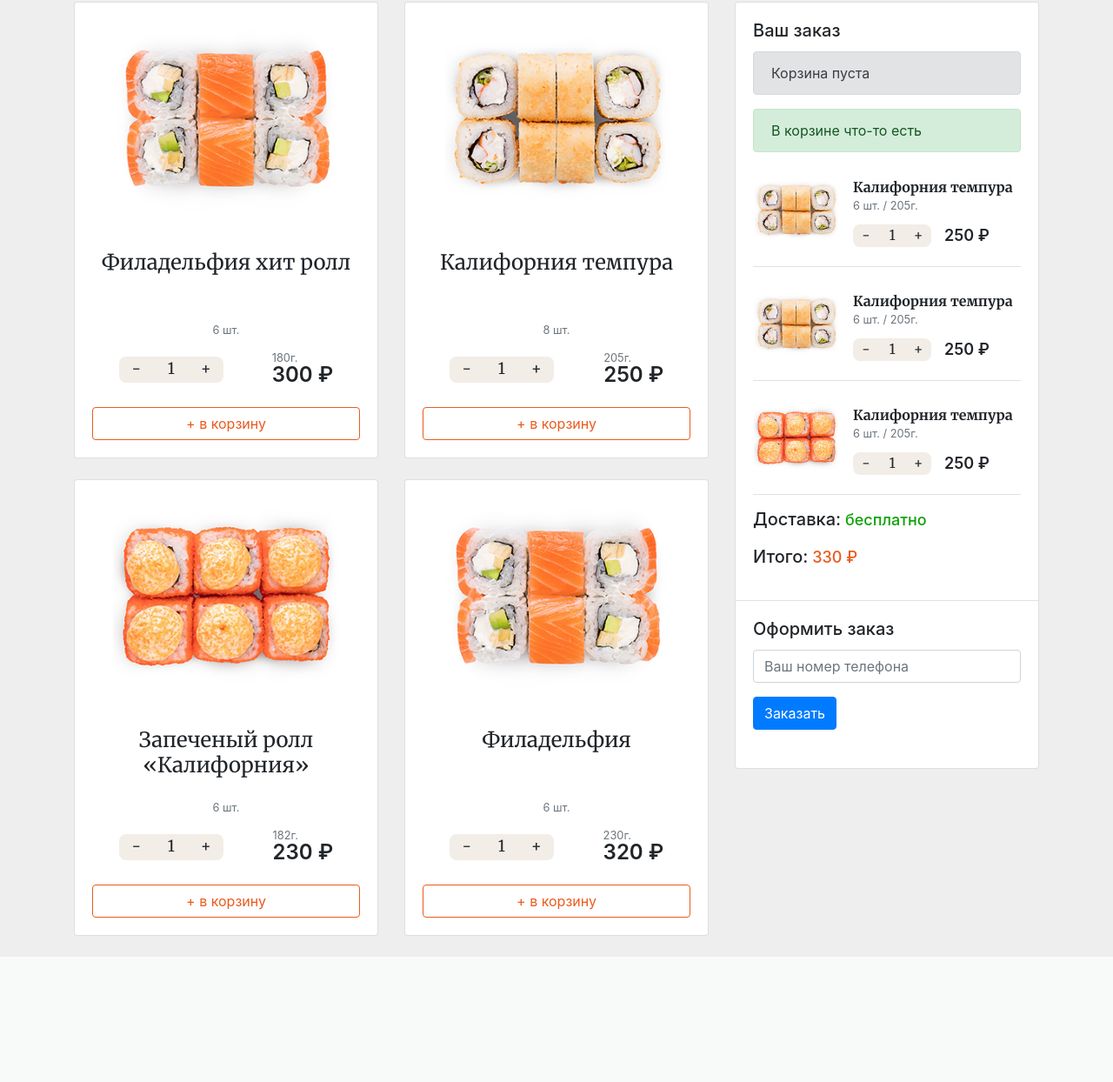
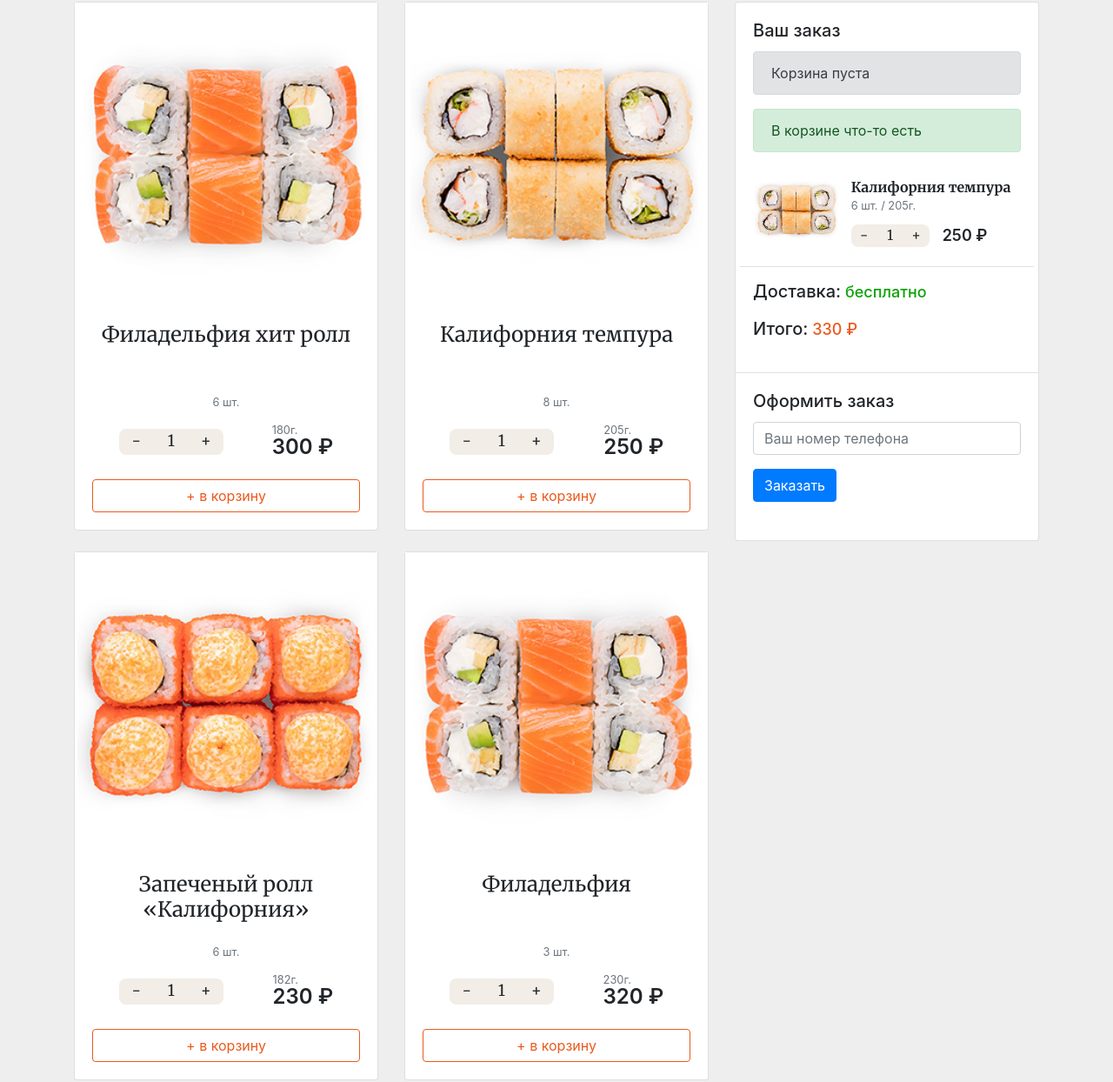
Before and after one commit to mindfling/Rolles-Shop-Star, a plain HTML site: page rolli-shop-start-project/index.html in a window 1280 px wide. Shown: the part 380-1624 px from the top of the page at 87% size. Before the commit the page ends 1528 px from the top, so only its background shows below. Drawn offline with Linux system fonts and the light colour scheme.

Commit message:
feat my html and css

```diff
--- a/rolli-shop-start-project/css/main.css
+++ b/rolli-shop-start-project/css/main.css
@@ -14,18 +14,12 @@ h3, h4 {
 }
 
 .product-img {
-	width: 265px;
+	/* width: 265px; */
+	width: 100%;
 	height: auto;
 	margin-left: auto;
 	margin-right: auto;
 	cursor: pointer;
-	transition: filter 500ms ease;
-	scale: 1;
-	filter: saturate(1);
-}
-.product-img:hover {
-	scale: 1;
-	filter: saturate(1.5);
 }
 
 .item-title {
@@ -98,6 +92,7 @@ h3, h4 {
 	line-height: 1;
 }
 
+.price__amount,
 .price__currency {
 	font-size: 1.5rem;
 	font-weight: 600;
@@ -172,10 +167,12 @@ h3, h4 {
 	font-weight: 500;
 }
 
+
 .delivery-cost {
 	color: orangered;
 }
 
+.delivery-free,
 .free {
 	color: #0EA107;
 }
@@ -185,6 +182,14 @@ h3, h4 {
 }
 
 .rouble {
+	color: #EB5A1E;
+}
+
+.rouble_black {
+	color: #111;
+}
+
+.rouble_red {
 	color: #EB5A1E;
 }
 
@@ -198,16 +203,11 @@ h3, h4 {
 
 
 .page {
-	/* border: 1px solid lawngreen; */
-	/* height: 100vh; */
-	background: linear-gradient();
-	background-color: dimgrey;
-	background-color: grey;
-	background-color: darkgrey;
-	background-color: lightgrey;
-	background-color: #eee;
+	background: #eee;
+	/* background: linear-gradient(45deg, #868686 0%, #e3e3e3 100%); */
 }
 
-.container {
-	/* border: 1px solid orange; */
+::selection {
+	background-color: dimgray;
+	color: #fff;
 }
--- a/rolli-shop-start-project/index.html
+++ b/rolli-shop-start-project/index.html
@@ -12,11 +12,11 @@
 	<link rel="stylesheet" href="css/main.css">
 	<!-- todo шрифты локально -->
 	<link href="https://fonts.googleapis.com/css?family=Merriweather:300,400,400i,700&amp;subset=cyrillic-ext" rel="stylesheet">
-
 	<!-- todo скрипты можно подключить и здесь если использовать defer -->
+	<!-- <script src="js/main.js" type="module"></script> -->
 </head>
 
-<body class="page">
+<body class="page pb-5">
 
 	<header class="header">
 		<div class="container text-center">
@@ -26,33 +26,33 @@
 		</div>
 	</header>
 
-	<div class="container mb-5">
+	<div class="container">
 		<div class="row">
 			<div class="col-md-8">
 				<div class="row">
 
 					<!-- Ролл -->
-					<div class="col-md-6">
+					<div class="product col-md-6">
 						<div class="card mb-4" data-id="01">
-							<img class="product-img" src="img/roll/philadelphia.jpg" title="6 штук Ролл Филадельфия" alt="6 штук Ролл Филадельфия">
+							<img class="product-img" src="img/roll/philadelphia.jpg" alt="Ролл Филадельфия хит" title="6 штук Ролл Филадельфия хит">
 							<div class="card-body text-center">
 								<h4 class="item-title">Филадельфия хит ролл</h4>
-								<p><small data-items-in-box class="text-muted" title=" 6 штук - количество ролл в одном сете">6 шт.</small></p>
+								<p><small data-items-in-box="" class="text-muted" title="6 штук - количество ролл в одном сете">6&nbsp;шт.</small></p>
 
 								<div class="details-wrapper">
 									<div class="items counter-wrapper">
 										<div class="items__control" data-action="minus" title="Уменьшить количество в заказе">-</div>
-										<div class="items__current" data-counter  title="Текущее количество сетов в заказе 1">1</div>
+										<div class="items__current" data-counter="" title="Текущее количество сетов в заказе 1">1</div>
 										<div class="items__control" data-action="plus" title="Уменьшить количество в заказе">+</div>
 									</div>
 
 									<div class="price">
-										<p class="price__weight mb-0" title="Вес одного сета 180 грам">180г.</p>
+										<p class="price__weight mb-0" title="Вес одного сета 180 грамм">180г.</p>
 										<p class="price__currency mb-0" title="Цена одного сета 300 рублей">300&nbsp;<span class="rouble-symbol rouble-black">₽</span></p>
 									</div>
 								</div>
 
-								<button data-cart type="button" class="btn btn-block btn-outline-warning" title="Добавить в корзину">+ в корзину</button>
+								<button data-cart="" type="button" class="btn btn-block btn-outline-warning" title="Добавить в корзину">+ в корзину</button>
 
 							</div>
 						</div>
@@ -60,27 +60,27 @@
 					<!-- // Ролл -->
 
 					<!-- Ролл -->
-					<div class="col-md-6">
+					<div class="product col-md-6">
 						<div class="card mb-4" data-id="02">
-							<img class="product-img" src="img/roll/california-tempura.jpg" alt="">
+							<img class="product-img" src="img/roll/california-tempura.jpg" alt="Калифорния темпура" title="8 штук Калифорния темпура">
 							<div class="card-body text-center">
 								<h4 class="item-title">Калифорния темпура</h4>
-								<p><small data-items-in-box class="text-muted">8 шт.</small></p>
+								<p><small data-items-in-box="" class="text-muted" title="8 штук - количество ролл в одном сете">8&nbsp;шт.</small></p>
 
 								<div class="details-wrapper">
 									<div class="items counter-wrapper">
-										<div class="items__control" data-action="minus">-</div>
-										<div class="items__current" data-counter>1</div>
-										<div class="items__control" data-action="plus">+</div>
+										<div class="items__control" data-action="minus" title="Уменьшить количество в заказе">-</div>
+										<div class="items__current" data-counter="" title="Текущее количество сетов в заказе 1">1</div>
+										<div class="items__control" data-action="plus" title="Уменьшить количество в заказе">+</div>
 									</div>
 
 									<div class="price">
-										<p class="price__weight mb-0">205г.</p>
-										<p class="price__currency mb-0">250&nbsp;<span class="rouble-symbol">₽</span></p>
+										<p class="price__weight mb-0" title="Вес одного сета 205 грамм">205г.</p>
+										<p class="price__currency mb-0" title="Цена одного сета 250 рублей">250&nbsp;<span class="rouble-symbol rouble-black">₽</span></p>
 									</div>
 								</div>
 
-								<button data-cart type="button" class="btn btn-block btn-outline-warning">+ в корзину</button>
+								<button data-cart="" type="button" class="btn btn-block btn-outline-warning" title="Добавить в корзину">+ в корзину</button>
 
 							</div>
 						</div>
@@ -88,28 +88,27 @@
 					<!-- // Ролл -->
 
 					<!-- Ролл -->
-					<div class="col-md-6">
+					<div class="product col-md-6">
 						<div class="card mb-4" data-id="03">
-							<img class="product-img" src="img/roll/zapech-california.jpg" alt="">
+							<img class="product-img" src="img/roll/zapech-california.jpg" alt="Запеченных ролл «Калифорния»" title="6 штук Запеченных ролл «Калифорния»">
 							<div class="card-body text-center">
 								<h4 class="item-title">Запеченый ролл «Калифорния»</h4>
-								<p><small data-items-in-box class="text-muted">6 шт.</small></p>
+								<p><small data-items-in-box="" class="text-muted" title="6 штук - количество ролл в одном сете">6&nbsp;шт.</small></p>
 
 								<div class="details-wrapper">
 									<div class="items counter-wrapper">
-										<div class="items__control" data-action="minus">-</div>
-										<div class="items__current" data-counter>1</div>
-										<div class="items__control" data-action="plus">+</div>
+										<div class="items__control" data-action="minus" title="Уменьшить количество в заказе">-</div>
+										<div class="items__current" data-counter="" title="Текущее количество сетов в заказе 1">1</div>
+										<div class="items__control" data-action="plus" title="Уменьшить количество в заказе">+</div>
 									</div>
 
 									<div class="price">
-										<div class="price__weight">182г.</div>
-										<div class="price__currency">230 ₽</div>
+										<p class="price__weight mb-0" title="Вес одного сета 182 грамм">182г.</p>
+										<p class="price__currency mb-0" title="Цена одного сета 230 рублей">230&nbsp;<span class="rouble-symbol rouble-black">₽</span></p>
 									</div>
-
 								</div>
 
-								<button data-cart type="button" class="btn btn-block btn-outline-warning">+ в корзину</button>
+								<button data-cart="" type="button" class="btn btn-block btn-outline-warning" title="Добавить в корзину">+ в корзину</button>
 
 							</div>
 						</div>
@@ -117,30 +116,27 @@
 					<!-- // Ролл -->
 
 					<!-- Ролл -->
-					<div class="col-md-6">
+					<div class="product col-md-6">
 						<div class="card mb-4" data-id="04">
-							<img class="product-img" src="img/roll/philadelphia.jpg" alt="">
+							<img class="product-img" src="img/roll/philadelphia.jpg" alt="Ролл «Филадельфия»" title="3 штук Ролл «Филадельфия»">
 							<div class="card-body text-center">
 								<h4 class="item-title">Филадельфия</h4>
-								<p><small data-items-in-box class="text-muted">6 шт.</small></p>
+								<p><small data-items-in-box="" class="text-muted" title="3 штук - количество ролл в одном сете">3&nbsp;шт.</small></p>
 
 								<div class="details-wrapper">
 									<div class="items counter-wrapper">
-										<div class="items__control" data-action="minus">-</div>
-										<div class="items__current" data-counter>1</div>
-										<div class="items__control" data-action="plus">+</div>
+										<div class="items__control" data-action="minus" title="Уменьшить количество в заказе">-</div>
+										<div class="items__current" data-counter="" title="Текущее количество сетов в заказе 1">1</div>
+										<div class="items__control" data-action="plus" title="Уменьшить количество в заказе">+</div>
 									</div>
 
 									<div class="price">
-										<div class="price__weight">230г.</div>
-										<div class="price__currency">320 ₽</div>
+										<p class="price__weight mb-0" title="Вес одного сета 230 грамм">230г.</p>
+										<p class="price__currency mb-0" title="Цена одного сета 320 рублей">320&nbsp;<span class="rouble-symbol rouble-black">₽</span></p>
 									</div>
-
 								</div>
 
-								<button data-cart type="button" class="btn btn-block btn-outline-warning">
-									+ в корзину
-								</button>
+								<button data-cart="" type="button" class="btn btn-block btn-outline-warning" title="Добавить в корзину">+ в корзину</button>
 
 							</div>
 						</div>
@@ -149,10 +145,8 @@
 
 				</div>
 			</div>
+
 			<div class="col-md-4">
-
-
-
 				<!-- Корзина -->
 				<div class="card mb-4 cart">
 					<div class="card-body cart-body">
@@ -161,8 +155,7 @@
 						<p data-cart-empty class="alert alert-secondary" role="alert">
 							Корзина пуста
 						</p>
-
-						<p data-cart-empty class="alert alert-success" role="alert">
+						<p class="alert alert-success" role="alert">
 							В корзине что-то есть
 						</p>
 
@@ -171,11 +164,12 @@
 
 							<!-- Cart item -->
 							<div class="cart-item" data-id="02">
-								<div class="cart-item__top">
-									<div class="cart-item__img">
+								<div class="cart-item__top row">
+
+									<div class="cart-item__img col-xl-4">
 										<img src="img/roll/california-tempura.jpg" alt="">
 									</div>
-									<div class="cart-item__desc">
+									<div class="cart-item__desc col-xl-8">
 										<div class="cart-item__title">Калифорния темпура</div>
 
 										<div class="cart-item__weight">6 шт. / 205г.</div>
@@ -197,67 +191,6 @@
 								</div>
 							</div>
 							<!-- // Cart item -->
-
-
-							<!-- Cart item -->
-							<div class="cart-item" data-id="02">
-								<div class="cart-item__top">
-									<div class="cart-item__img">
-										<img src="img/roll/california-tempura.jpg" alt="">
-									</div>
-									<div class="cart-item__desc">
-										<div class="cart-item__title">Калифорния темпура</div>
-
-										<div class="cart-item__weight">6 шт. / 205г.</div>
-
-										<!-- cart-item__details -->
-										<div class="cart-item__details">
-											<div class="items items--small counter-wrapper">
-												<div class="items__control" data-action="minus">-</div>
-												<div class="items__current" data-counter="1">1</div>
-												<div class="items__control" data-action="plus">+</div>
-											</div>
-
-											<div class="price">
-												<p class="price__currency mb-0">250&nbsp;<span class="rouble-symbol rouble-black">₽</span></p>
-											</div>
-										</div>
-										<!-- // cart-item__details -->
-									</div>
-								</div>
-							</div>
-							<!-- // Cart item -->
-
-
-							<!-- Cart item -->
-							<div class="cart-item" data-id="02">
-								<div class="cart-item__top">
-									<div class="cart-item__img">
-										<img src="img/roll/zapech-california.jpg" alt="">
-									</div>
-									<div class="cart-item__desc">
-										<div class="cart-item__title">Калифорния темпура</div>
-
-										<div class="cart-item__weight">6 шт. / 205г.</div>
-
-										<!-- cart-item__details -->
-										<div class="cart-item__details">
-											<div class="items items--small counter-wrapper">
-												<div class="items__control" data-action="minus">-</div>
-												<div class="items__current" data-counter="1">1</div>
-												<div class="items__control" data-action="plus">+</div>
-											</div>
-
-											<div class="price">
-												<p class="price__currency mb-0">250&nbsp;<span class="rouble-symbol rouble-black">₽</span></p>
-											</div>
-										</div>
-										<!-- // cart-item__details -->
-									</div>
-								</div>
-							</div>
-							<!-- // Cart item -->
-
 						</div>
 						<!-- // cart-wrapper -->
 
@@ -265,7 +198,7 @@
 						<div class="cart-total">
 							<p><span class="h5">Доставка:</span> <span class="delivery-cost free" title="Стоимость доставки">бесплатно</span> </p>
 
-							<p><span class="h5">Итого:</span> <span class="total-price">330</span> <span class="rouble rouble-red">₽</span></p>
+							<p><span class="h5">Итого:</span> <span class="total-price">330</span> <span class="rouble rouble_red">₽</span></p>
 						</div>
 						<!-- // Стоимость заказа -->
 
```
